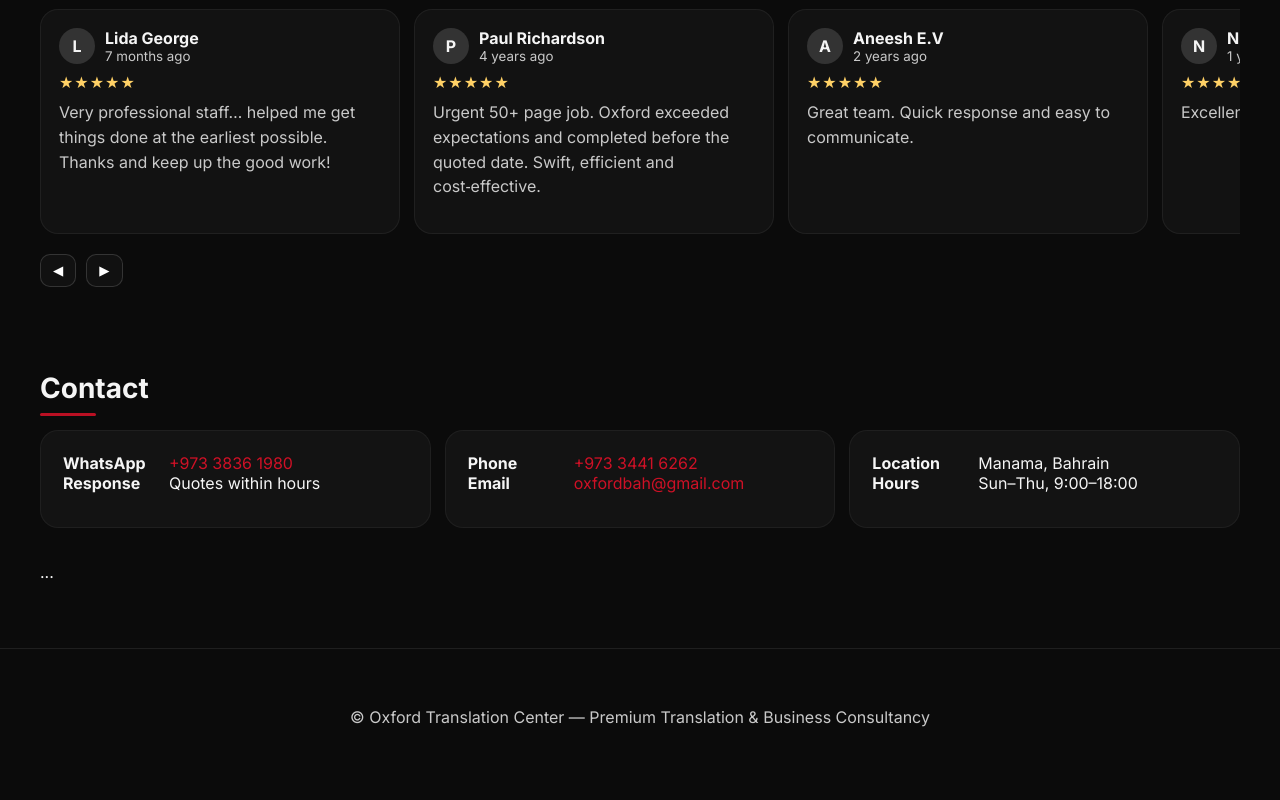
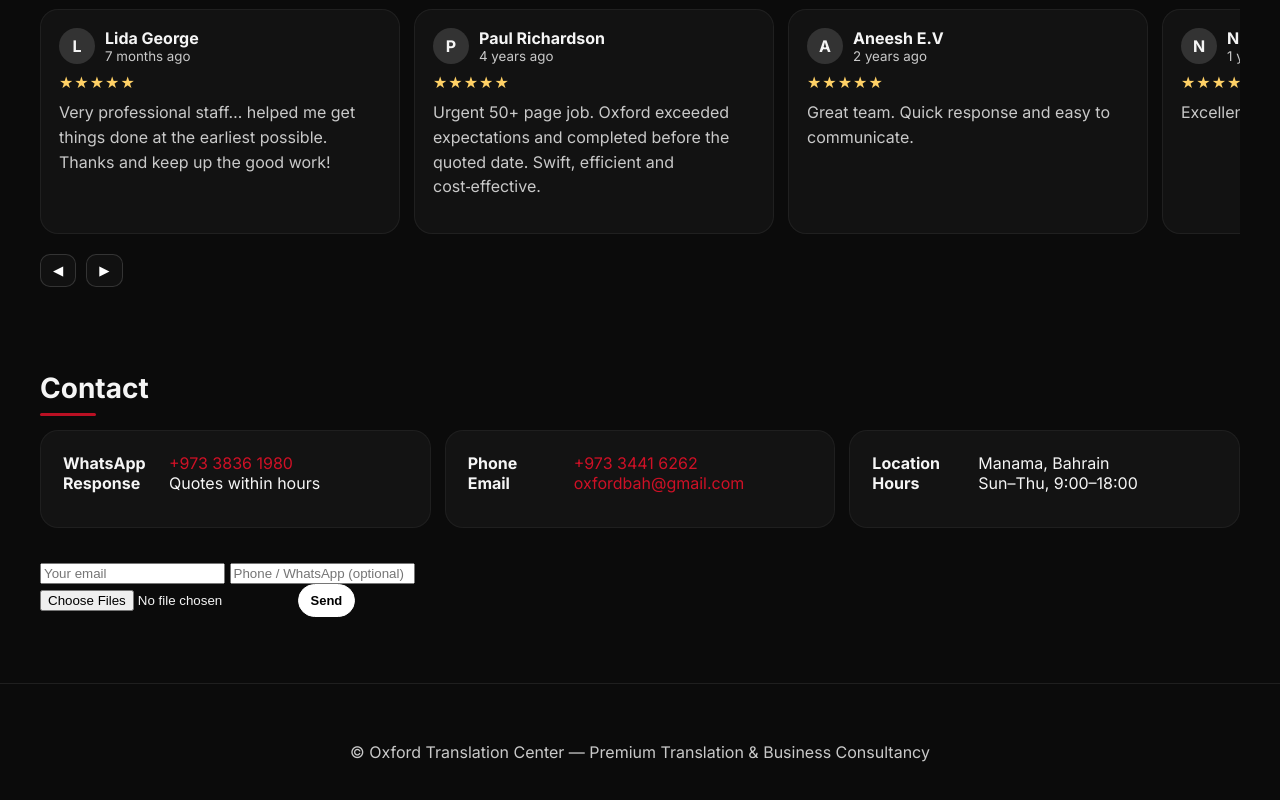
Before and after one commit to navaz12/oxfordP, a plain HTML site: page index.html in a window 1280 px wide. Shown: the part 1453-2253 px from the top of the page. Drawn offline with Linux system fonts and the light colour scheme.

Commit message:
Update index.html

```diff
--- a/index.html
+++ b/index.html
@@ -409,13 +409,22 @@
             <span data-i18n="hrs_val">Sun–Thu, 9:00–18:00</span>
           </div>
         </div>
-        <!-- Replaced with FormSubmit form as requested -->
+        <!-- Updated FormSubmit form as requested -->
         <form action="https://formsubmit.co/oxfordbah@gmail.com"
               method="POST"
               enctype="multipart/form-data">
+
+          <!-- FormSubmit options -->
           <input type="hidden" name="_captcha" value="false">
           <input type="hidden" name="_subject" value="New file from Oxford website">
-          ...
+          <input type="hidden" name="_template" value="table">
+          <input type="hidden" name="_next" value="https://navazkhalid786-spec.github.io/oxfordP/?sent#thanks">
+
+          <input class="input" type="email" name="email" placeholder="Your email" required>
+          <input class="input" type="tel" name="phone" placeholder="Phone / WhatsApp (optional)">
+          <input class="file" type="file" name="files" accept=".pdf,.jpg,.jpeg,.png,.doc,.docx" multiple required>
+
+          <button class="btn-chip" type="submit">Send</button>
         </form>
       </div>
     </section>
```
